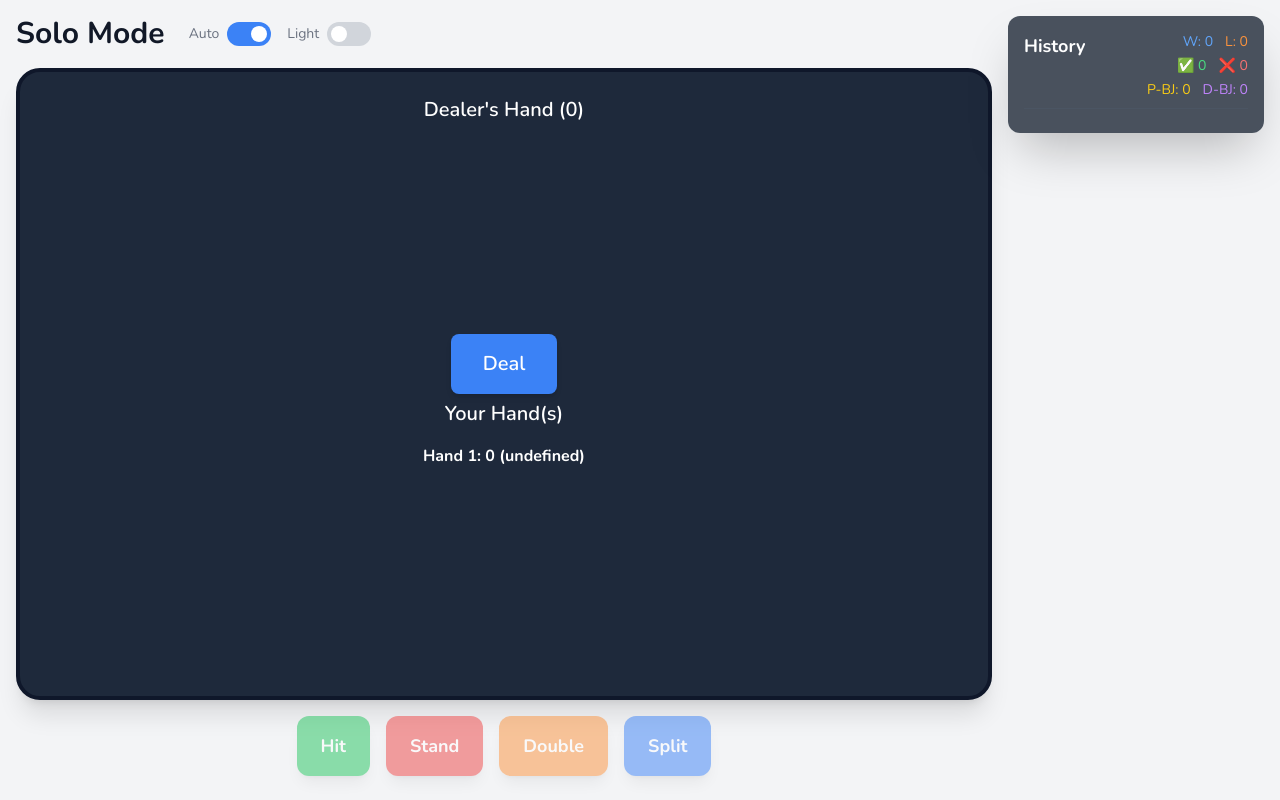
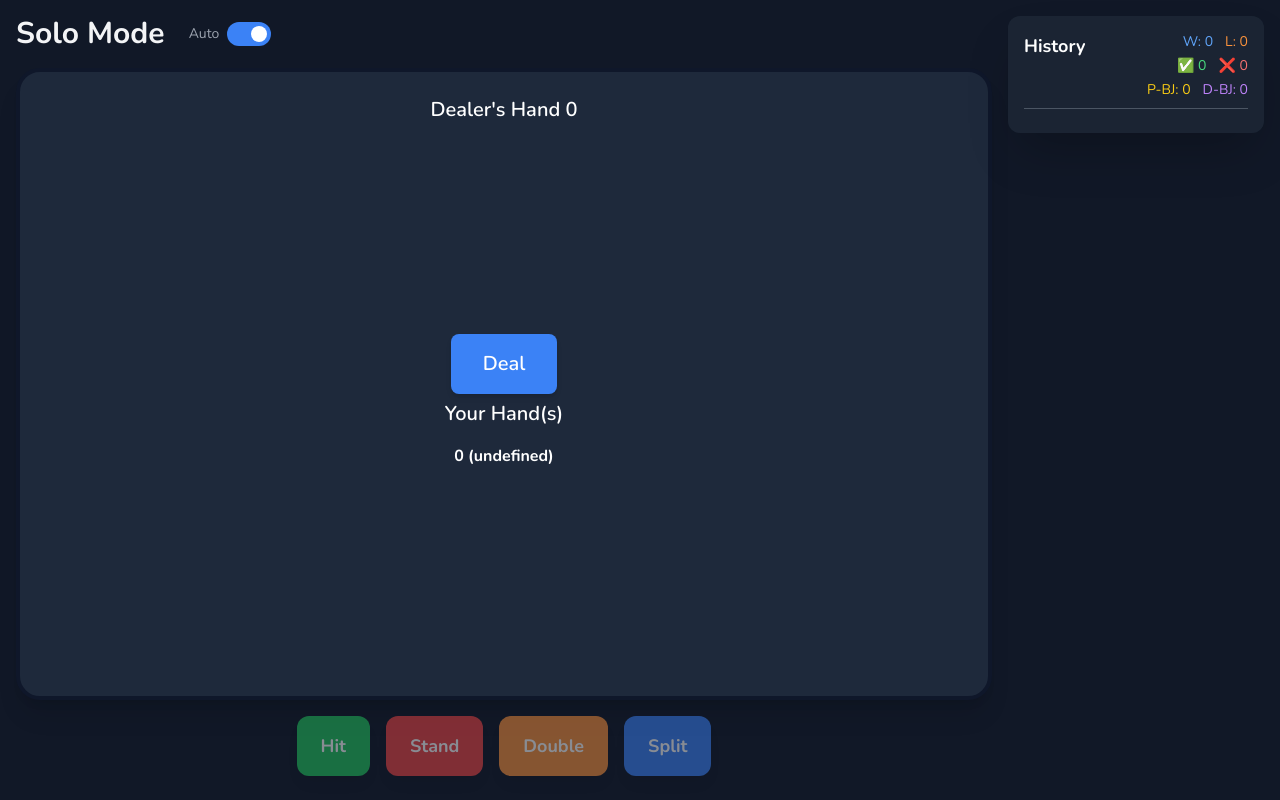
Before and after one commit to cswlim/BlackJack-Trainer, a React (Create React App) app in the folder client/: page / in a window 1280 px wide. Both pictures are taken after a click on the button "Solo Mode". Built offline with nearby package versions, Linux system fonts and the light colour scheme.

Commit message:
Update App.jsx

```diff
--- a/client/src/App.jsx
+++ b/client/src/App.jsx
@@ -144,13 +144,13 @@ const CountPromptModal = ({ onConfirm, onCancel }) => {
     const [count, setCount] = useState('');
     return (
         <div className="fixed inset-0 bg-black bg-opacity-50 flex items-center justify-center z-50">
-            <div className="bg-gray-100 dark:bg-gray-700 p-6 rounded-xl shadow-2xl w-80 text-center transition-colors duration-300">
-                <h3 className="text-xl font-bold mb-4 text-gray-800 dark:text-gray-100 transition-colors duration-300">What's the Running Count?</h3>
+            <div className="bg-gray-700 p-6 rounded-xl shadow-2xl w-80 text-center">
+                <h3 className="text-xl font-bold mb-4 text-gray-100">What's the Running Count?</h3>
                 <input
                     type="number"
                     value={count}
                     onChange={(e) => setCount(e.target.value)}
-                    className="w-full p-3 text-center text-2xl font-mono bg-white dark:bg-gray-800 border border-gray-300 dark:border-gray-600 rounded-lg mb-4 text-gray-800 dark:text-gray-100 transition-colors duration-300"
+                    className="w-full p-3 text-center text-2xl font-mono bg-gray-800 border border-gray-600 rounded-lg mb-4 text-gray-100"
                     autoFocus
                 />
                 <button onClick={() => onConfirm(parseInt(count))} className="w-full bg-blue-500 text-white font-semibold py-3 rounded-lg hover:bg-blue-600 transition">Confirm</button>
@@ -200,8 +200,8 @@ const HistoryTracker = ({ history, correctCount, incorrectCount, winCount, lossC
 
 const Toggle = ({ isEnabled, onToggle, labelOn, labelOff }) => (
     <div className="flex items-center gap-2">
-        <span className="text-sm font-medium text-gray-500 dark:text-gray-400 transition-colors duration-300">{isEnabled ? labelOn : labelOff}</span>
-        <button onClick={onToggle} className={`relative inline-flex items-center h-6 rounded-full w-11 transition-colors duration-300 ${isEnabled ? 'bg-blue-500' : 'bg-gray-300 dark:bg-gray-600'}`}>
+        <span className="text-sm font-medium text-gray-400">{isEnabled ? labelOn : labelOff}</span>
+        <button onClick={onToggle} className={`relative inline-flex items-center h-6 rounded-full w-11 transition-colors duration-300 ${isEnabled ? 'bg-blue-500' : 'bg-gray-600'}`}>
             <span className={`inline-block w-4 h-4 transform bg-white rounded-full transition-transform duration-300 ${isEnabled ? 'translate-x-6' : 'translate-x-1'}`} />
         </button>
     </div>
@@ -213,7 +213,6 @@ const Toggle = ({ isEnabled, onToggle, labelOn, labelOff }) => (
 export default function App() {
     // Game settings
     const [gameMode, setGameMode] = useState(null); // 'solo', 'counting'
-    const [theme, setTheme] = useState('light');
     const [autoDeal, setAutoDeal] = useState(true);
     const NUM_DECKS = 6;
 
@@ -457,16 +456,6 @@ export default function App() {
 
     // --- USEEFFECT HOOKS FOR GAME LOGIC ---
 
-    // Theme toggler effect
-    useEffect(() => {
-        const root = window.document.documentElement;
-        if (theme === 'dark') {
-            root.classList.add('dark');
-        } else {
-            root.classList.remove('dark');
-        }
-    }, [theme]);
-
     // Automatically deal a second card to a newly split hand
     useEffect(() => {
         if (gameState !== 'player-turn') return;
@@ -704,9 +693,9 @@ export default function App() {
 
     if (!gameMode) {
         return (
-            <div className={`min-h-screen flex flex-col items-center justify-center p-4 transition-colors duration-300 bg-gray-100 dark:bg-gray-900`}>
-                <h1 className="text-4xl font-bold text-gray-900 dark:text-gray-100 transition-colors duration-300">Blackjack Trainer</h1>
-                <p className="text-gray-600 dark:text-gray-400 transition-colors duration-300 mb-8">Select your training mode.</p>
+            <div className={`min-h-screen flex flex-col items-center justify-center p-4 transition-colors duration-300 bg-gray-900`}>
+                <h1 className="text-4xl font-bold text-gray-100 transition-colors duration-300">Blackjack Trainer</h1>
+                <p className="text-gray-400 transition-colors duration-300 mb-8">Select your training mode.</p>
                 <div className="flex space-x-4">
                     <button onClick={() => selectMode('solo')} className="px-8 py-4 bg-blue-500 text-white font-semibold text-xl rounded-xl shadow-lg hover:bg-blue-600 transition">Solo Mode</button>
                     <button onClick={() => selectMode('counting')} className="px-8 py-4 bg-green-500 text-white font-semibold text-xl rounded-xl shadow-lg hover:bg-green-600 transition">Card Counting</button>
@@ -716,7 +705,7 @@ export default function App() {
     }
 
     return (
-        <div className={`min-h-screen p-4 flex flex-col items-center transition-colors duration-300 bg-gray-100 dark:bg-gray-900 text-gray-900 dark:text-gray-100`}>
+        <div className={`min-h-screen p-4 flex flex-col items-center transition-colors duration-300 bg-gray-900 text-gray-100`}>
             <div className="w-full max-w-7xl mx-auto flex flex-col md:flex-row gap-4">
                 <div className="flex-grow">
                     {/* Header */}
@@ -725,7 +714,6 @@ export default function App() {
                             <h1 className="text-3xl font-bold transition-colors duration-300">{gameMode === 'solo' ? 'Solo Mode' : 'Card Counting Mode'}</h1>
                             <div className="flex items-center gap-4">
                                <Toggle isEnabled={autoDeal} onToggle={() => setAutoDeal(!autoDeal)} labelOn="Auto" labelOff="Manual"/>
-                               <Toggle isEnabled={theme === 'dark'} onToggle={() => setTheme(theme === 'light' ? 'dark' : 'light')} labelOn="Dark" labelOff="Light"/>
                             </div>
                         </div>
                     </header>
@@ -734,7 +722,7 @@ export default function App() {
                     <div className="bg-slate-800 border-4 border-slate-900 rounded-3xl shadow-xl p-2 md:p-6 text-white flex flex-col justify-between flex-grow">
                         {/* Dealer's Hand */}
                         <div className="text-center mb-2">
-                            <h2 className="text-xl font-semibold mb-2">Dealer's Hand {gameState !== 'player-turn' && `(${dealerHand.display || ' '})`}</h2>
+                            <h2 className="text-xl font-semibold mb-2">Dealer's Hand {gameState !== 'player-turn' ? dealerHand.display : ''}</h2>
                             <div className="flex justify-center items-center space-x-2 min-h-[152px] md:min-h-[188px]">
                                 {dealerHand.cards.map((card, i) => <Card key={i} {...card} />)}
                             </div>
@@ -765,7 +753,7 @@ export default function App() {
                                 <div className="flex justify-center items-start space-x-4">
                                     {playerHands.map((hand, i) => (
                                         <div key={i} className={`p-2 rounded-lg ${i === activeHandIndex && gameState === 'player-turn' ? 'bg-yellow-400 bg-opacity-30' : ''}`}>
-                                            <h3 className="font-bold">Hand {i+1}: {hand.display} {hand.status !== 'playing' && `(${hand.status})`}</h3>
+                                            <h3 className="font-bold">{hand.display} {hand.status !== 'playing' && `(${hand.status})`}</h3>
                                             <div className="flex justify-center items-center space-x-2 mt-2 min-h-[152px] md:min-h-[188px]">
                                                 {hand.cards.map((card, j) => <Card key={j} {...card} />)}
                                             </div>
```
